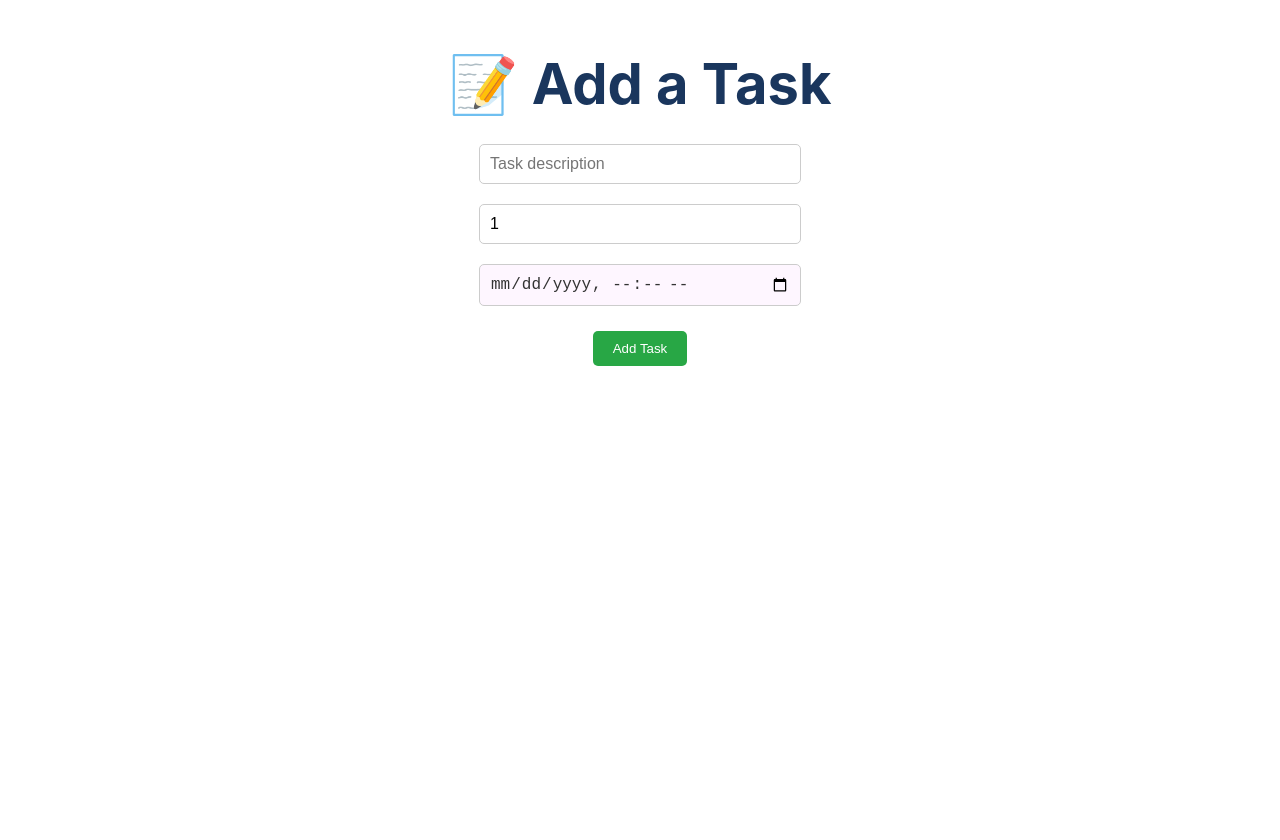
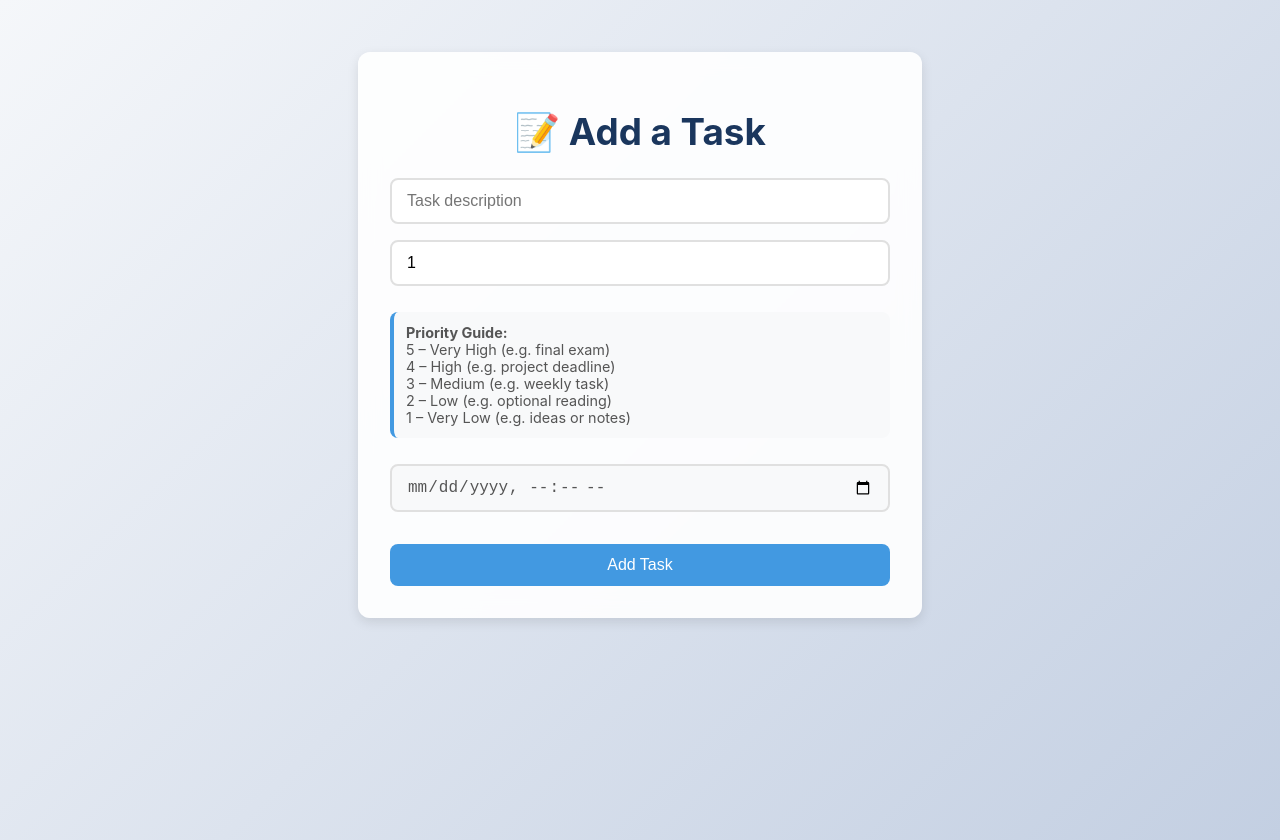
Before and after one commit to 4bdul7ah/Project321, a React (Create React App) app: page /add-task in a window 1280 px wide. Before the commit the page ends 800 px from the top, so only its background shows below. Built offline with nearby package versions, Linux system fonts and the light colour scheme; no server answers; sample sign-in values are in the browser's storage.

Commit message:
Added nore functionality to TaskInput and changed it's look
created a css file for TaskInput.js, and added a warning for entering dates that have already passed

```diff
--- a/src/pages/TaskInput.js
+++ b/src/pages/TaskInput.js
@@ -3,6 +3,7 @@ import { collection, addDoc } from 'firebase/firestore';
 import { db, auth } from '../firebase';
 import { useNavigate } from 'react-router-dom';
 import { onAuthStateChanged } from 'firebase/auth';
+import '../styles/TaskInput.css';
 
 const TaskInput = () => {
   const [task, setTask] = useState('');
@@ -34,12 +35,22 @@ const TaskInput = () => {
       return;
     }
 
+    const selectedDate = new Date(timestamp);
+    const now = new Date();
+
+    if (selectedDate < now) {
+      const proceed = window.confirm(
+        '⚠️ You selected a past date/time. Do you want to continue and save this task anyway?'
+      );
+      if (!proceed) return;
+    }
+
     try {
       const userTasksCollection = collection(db, 'users', currentUser.uid, 'tasks');
       await addDoc(userTasksCollection, {
         task,
         priority,
-        timestamp: new Date(timestamp),
+        timestamp: selectedDate,
       });
       alert('Task submitted successfully!');
       navigate('/dashboard');
@@ -49,20 +60,20 @@ const TaskInput = () => {
     }
   };
 
+
   if (loading) {
-    return <div style={styles.container}>Loading...</div>;
+    return <div className="loading-message">Loading...</div>;
   }
 
   return (
-    <div style={styles.container}>
+    <div className="task-input-container">
       <h1>📝 Add a Task</h1>
-      <form onSubmit={handleSubmit} style={styles.form}>
+      <form onSubmit={handleSubmit} className="task-input-form">
         <input
           type="text"
           placeholder="Task description"
           value={task}
           onChange={(e) => setTask(e.target.value)}
-          style={styles.input}
           required
         />
         <input
@@ -70,24 +81,25 @@ const TaskInput = () => {
           placeholder="Priority (1-5)"
           value={priority}
           onChange={(e) => setPriority(Number(e.target.value))}
-          style={styles.input}
           min="1"
           max="5"
           required
         />
+        <div className="priority-help">
+          <strong>Priority Guide:</strong><br />
+          5 – Very High (e.g. final exam)<br />
+          4 – High (e.g. project deadline)<br />
+          3 – Medium (e.g. weekly task)<br />
+          2 – Low (e.g. optional reading)<br />
+          1 – Very Low (e.g. ideas or notes)
+        </div>
         <input
           type="datetime-local"
           value={timestamp}
           onChange={(e) => setTimestamp(e.target.value)}
-          style={{
-            ...styles.input,
-            backgroundColor: '#fef6ff',
-            color: '#333',
-            fontSize: '1rem',
-          }}
           required
         />
-        <button type="submit" style={styles.button}>Add Task</button>
+        <button type="submit" className="task-submit-button">Add Task</button>
       </form>
     </div>
   );
--- /dev/null
+++ b/src/styles/TaskInput.css
@@ -0,0 +1,96 @@
+body {
+    background: linear-gradient(135deg, #f5f7fa 0%, #c3cfe2 100%);
+    min-height: 100vh;
+    margin: 0;
+    padding: 20px;
+}
+.task-input-container {
+    background: rgba(255, 255, 255, 0.9);
+    backdrop-filter: blur(10px);
+    max-width: 500px;
+    margin: 2rem auto;
+    padding: 2rem;
+    border-radius: 12px;
+    box-shadow: 0 4px 12px rgba(0, 0, 0, 0.1);
+    text-align: center;
+}
+
+.task-input-container h1 {
+    color: #1a365d;
+    margin-bottom: 1.5rem;
+    font-size: 2.3rem;
+}
+
+.task-input-form {
+    display: flex;
+    flex-direction: column;
+    gap: 1rem;
+}
+
+.task-input-form input {
+    padding: 12px 15px;
+    border: 2px solid #e0e0e0;
+    border-radius: 8px;
+    font-size: 1rem;
+    transition: border-color 0.3s ease;
+    width: 100%;
+    box-sizing: border-box;
+}
+
+.task-input-form input:focus {
+    border-color: #6a11cb;
+    outline: none;
+}
+
+.task-input-form input[type="datetime-local"] {
+    color: #555;
+    background-color: #f8f9fa;
+}
+
+.priority-help {
+    background-color: #f8f9fa;
+    padding: 12px;
+    border-radius: 8px;
+    margin: 10px 0;
+    text-align: left;
+    font-size: 0.9rem;
+    color: #555;
+    border-left: 4px solid #4299e1;
+}
+
+.task-submit-button {
+    background: #4299e1;
+    color: white;
+    padding: 12px;
+    border: none;
+    border-radius: 8px;
+    font-size: 1rem;
+    cursor: pointer;
+    transition: transform 0.2s ease, box-shadow 0.2s ease;
+    margin-top: 1rem;
+    width: 100%;
+}
+
+.task-submit-button:hover {
+    transform: translateY(-2px);
+    box-shadow: 0 4px 8px rgba(20, 17, 203, 0.3);
+}
+
+.loading-message {
+    text-align: center;
+    margin-top: 2rem;
+    color: #4299e1;
+    font-size: 1.2rem;
+}
+
+/* Responsive adjustments */
+@media (max-width: 600px) {
+    .task-input-container {
+        margin: 1rem;
+        padding: 1.5rem;
+    }
+
+    .task-input-container h1 {
+        font-size: 1.5rem;
+    }
+}
```
